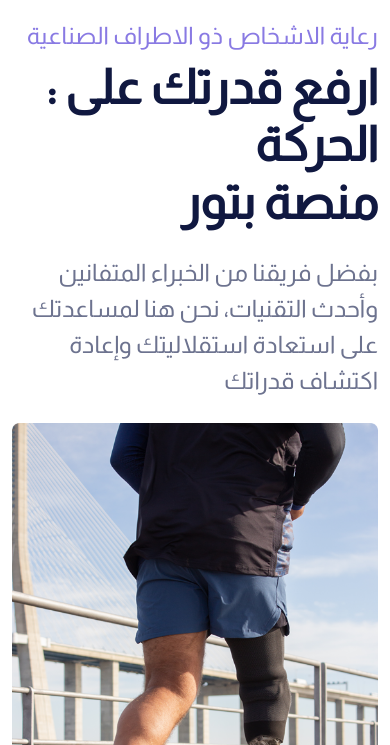
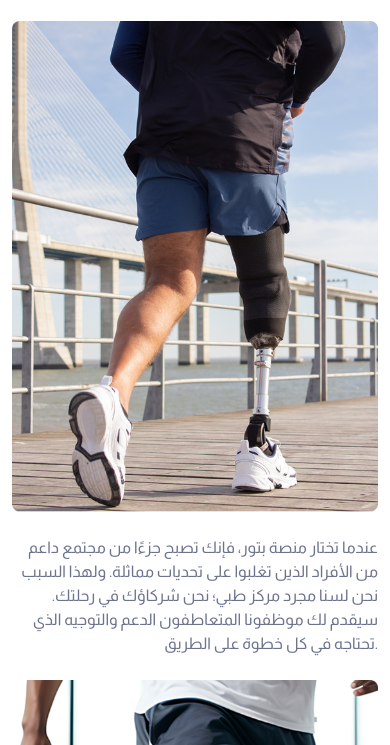
Before and after one commit to Omran950/Frontend-task, a plain HTML site: page index.html in a window 390 px wide. Shown: the part 1104-1849 px from the top of the page. Drawn offline with Linux system fonts and the light colour scheme; files whose address does not match are found by name; a web font is replaced by a local one.

Commit message:
make section (1 and 3) responsive on all screens

```diff
--- a/css/style.css
+++ b/css/style.css
@@ -338,4 +338,30 @@
   #login-btn {
     width: 100%;
   }
+
+  #section3 h3 {
+    width: 100% !important;
+  }
+
+  #section3 button {
+    width: 100%;
+  }
 }
+
+@media (max-width: 767.98px) {
+  h2 {
+    font-size: 20px !important;
+  }
+
+  h3 {
+    font-size: 28px !important;
+  }
+
+  p {
+    font-size: 16px !important;
+  }
+
+  .section-padding {
+    padding: 40px 0;
+  }
+}
--- a/index.html
+++ b/index.html
@@ -171,9 +171,9 @@
       <div class="container py-4">
         <h2>رعاية الاشخاص ذو الاطراف الصناعية</h2>
         <div
-          class="d-md-flex flex-row-reverse justify-content-between align-items-center gap-5"
+          class="d-lg-flex flex-row-reverse justify-content-between align-items-center gap-5"
         >
-          <div class="w-md-50 w-100 mb-5 mb-md-0">
+          <div class="w-100 mb-3 mb-lg-0">
             <h3 class="mb-4">
               : ارفع قدرتك على الحركة<span class="d-block">منصة بتور</span>
             </h3>
@@ -183,7 +183,7 @@
             </p>
             <img src="images/section-1-1.png" alt="section2" class="w-100" />
           </div>
-          <div class="w-md-50 w-100">
+          <div class="w-100 d-flex flex-column flex-column-reverse">
             <img src="images/section-1-2.png" alt="section1" class="w-100" />
             <p class="ms-auto text-font-color fs-24 mb-4 mt-2">
               عندما تختار منصة بتور، فإنك تصبح جزءًا من مجتمع داعم من الأفراد
```
